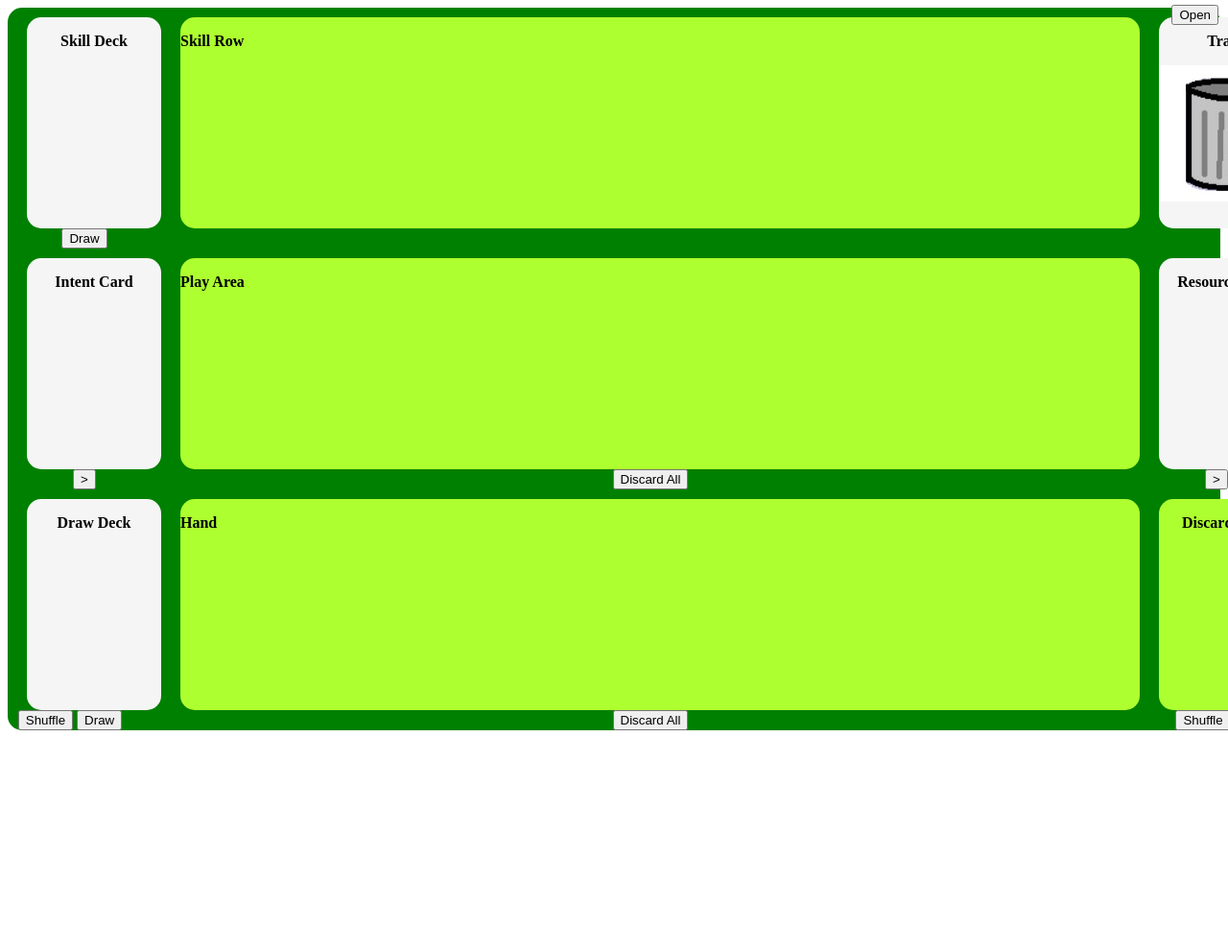
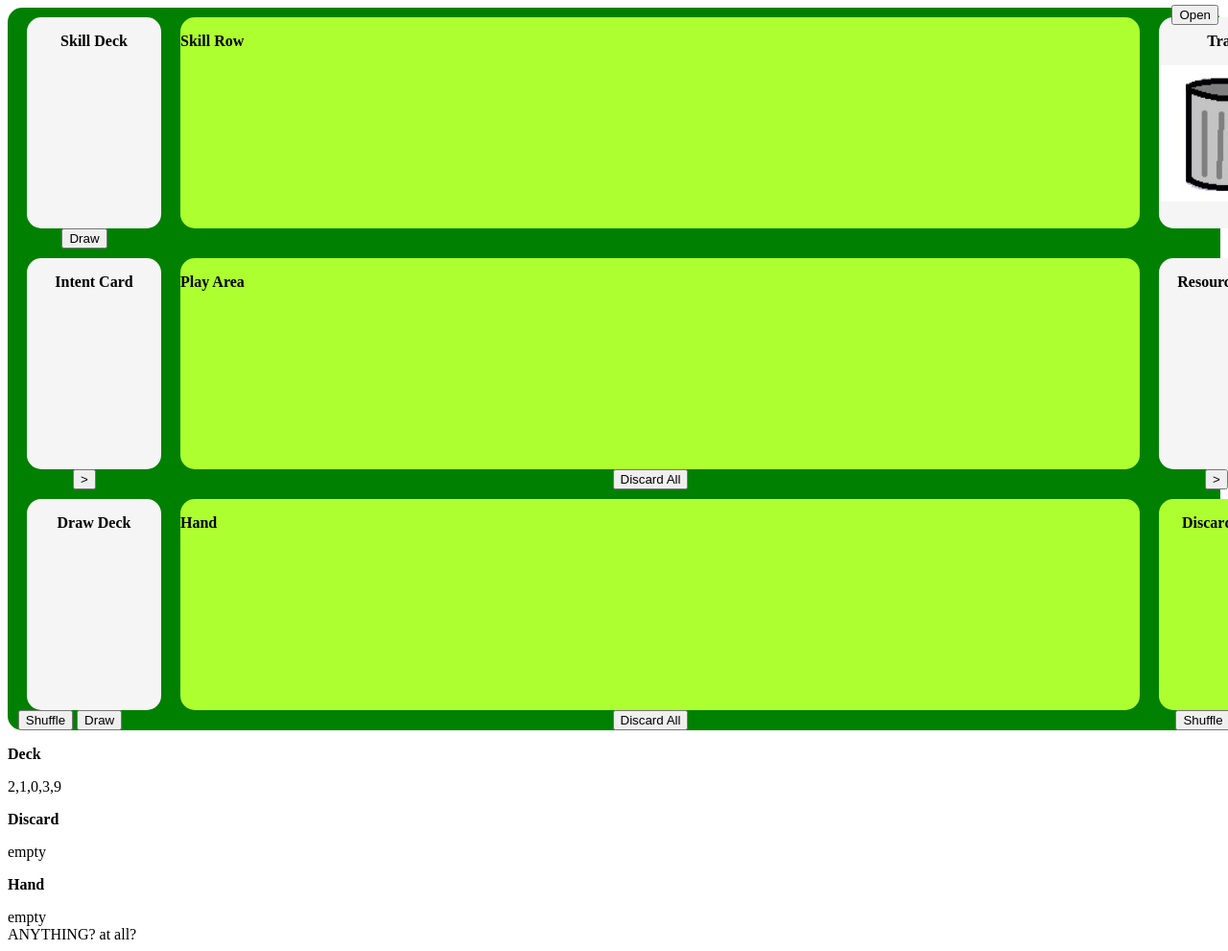
Before and after one commit to TheRealityEngine/ShatteredGods, a plain HTML site: page index.html in a window 1280 px wide. Shown: the top 991 px of the page at 96% size. Before the commit the page ends 800 px from the top, so only its background shows below. Drawn offline with Linux system fonts and the light colour scheme.

Commit message:
Update index.html

```diff
--- a/index.html
+++ b/index.html
@@ -357,7 +357,21 @@
 
 
     </div>
-
+    <p>
+      <b>Deck</b
+    </p>
+    <div id="deckpoop">
+      <!-- Cards will be displayed here -->
+    </div>
+    <p>
+      <b>Discard</b>
+    </p>
+    <div id="discardpoop"></div>
+    <p>
+      <b>Hand</b>
+    </p>
+    <div id="handpoop">ANYTHING?</div>
+    <div id="sheetpoop">ANYTHING? at all?</div>
     <script>
       let master = [
         {
@@ -557,7 +571,7 @@
       var filled =
         "circle-filled.jpg";
       stats = ["bru", "swi", "sma", "cha", "bod", "min", "hun"]
-
+      window.addEventListener("click", getInfo())
 
       window.onload = function () {
         loadThings()
@@ -798,7 +812,7 @@
             .map((value) => ({ value, sort: Math.random() }))
             .sort((a, b) => a.sort - b.sort)
             .map(({ value }) => value);
-
+            getInfo();
         } else if (array == "discard") {
           let unshuffled = deck.concat(discard);
           deck = unshuffled
@@ -810,7 +824,7 @@
           poop.setAttribute("class", "emptyBox");
           fullEmpty = document.getElementById("drawDeck");
           fullEmpty.setAttribute("class", "deckBox");
-
+          getInfo();
         }
       }
 
@@ -904,7 +918,7 @@
         moveCard(array, sourceArray);
         activeCard = [];
         activePos = [];
-
+        getInfo();
         }
       }
 
```
